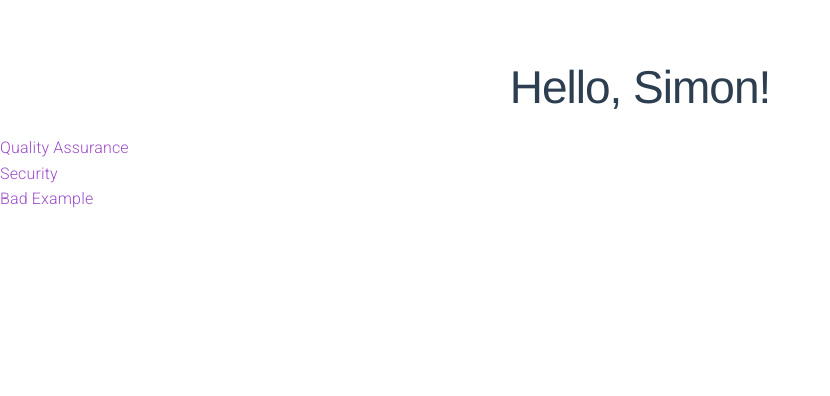
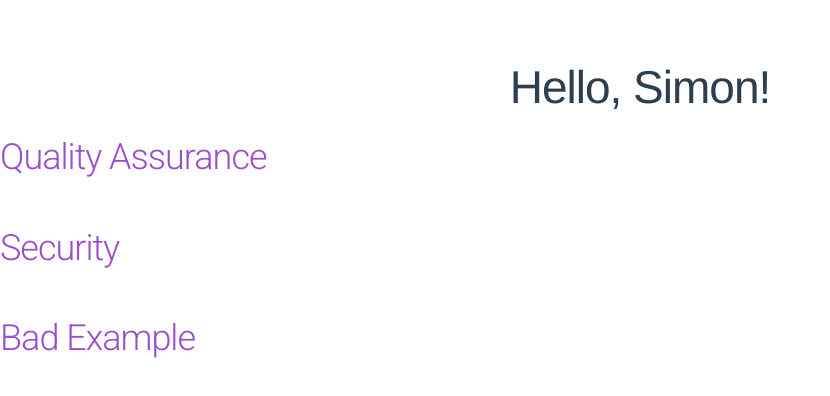
Before and after one commit to m-baqir/MyFirstVite1, a website built with Vite: page hellovite/index.html in a window 1280 px wide. Shown: the whole page, without its empty margins (0-830 px from the left). Built offline with nearby package versions, Linux system fonts and the light colour scheme.

Commit message:
Update index.html

```diff
--- a/hellovite/index.html
+++ b/hellovite/index.html
@@ -14,9 +14,9 @@
 <body>
   <div id="app"></div>
   <script type="module" src="/main.js"></script>
-  <a href="qa/index.html">Quality Assurance</a><br>
-  <a href="security/index.html">Security</a><br>
-  <a href="badexample/index.html">Bad Example</a><br>
+  <h2><a href="qa/index.html">Quality Assurance</a></h2><br>
+  <h2><a href="security/index.html">Security</a></h2><br>
+  <h2><a href="badexample/index.html">Bad Example</a></h2><br>
 </body>
 
 </html>
```
